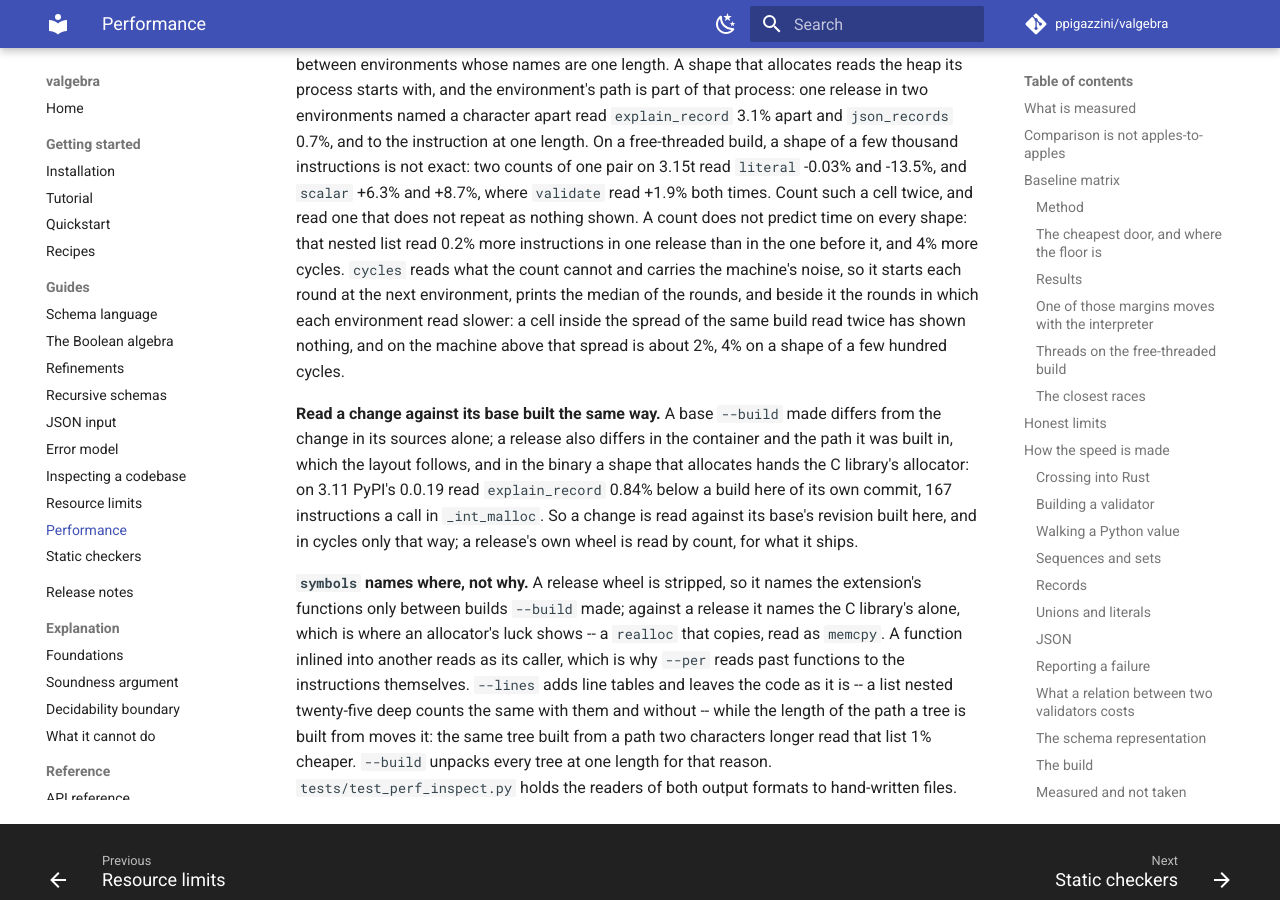
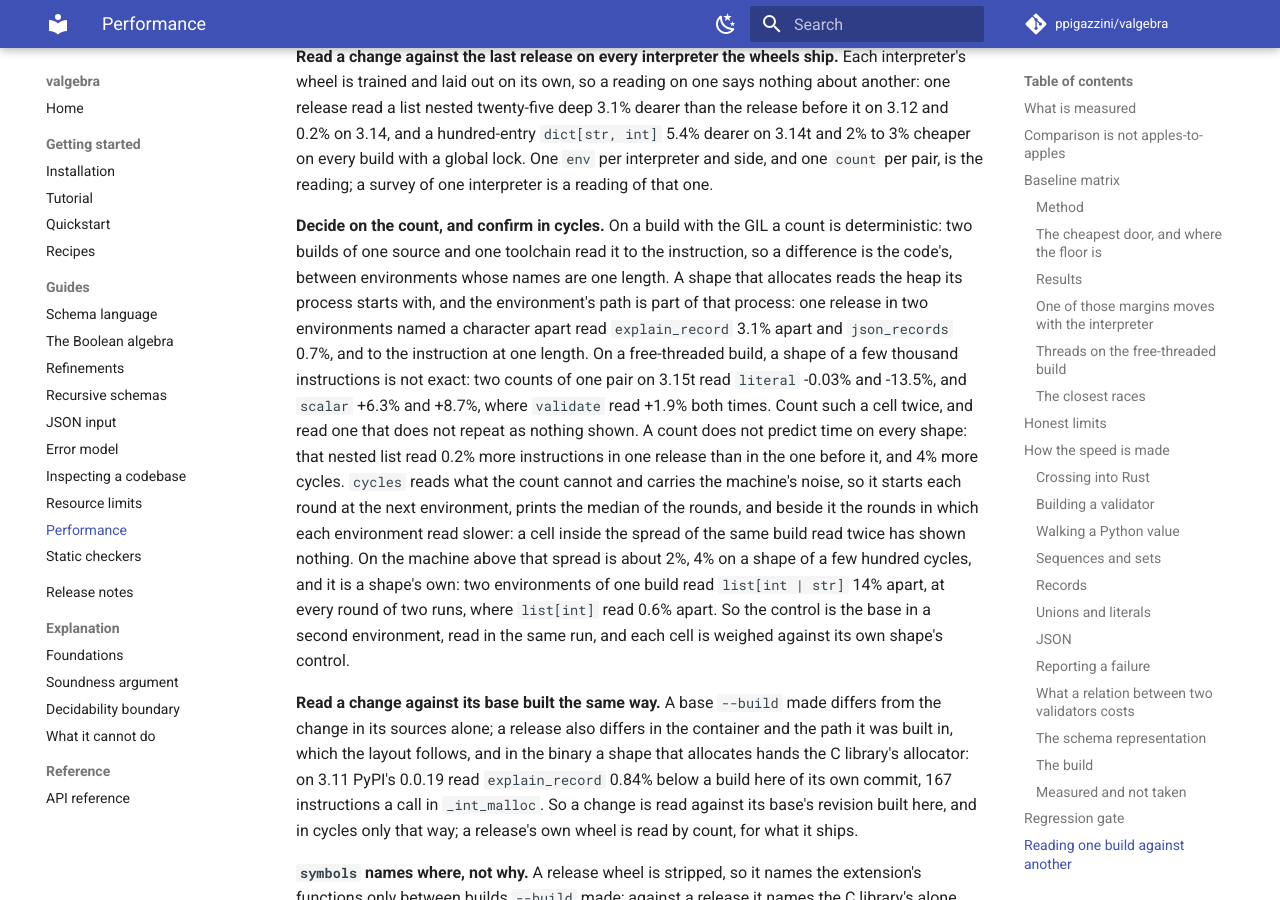
Before and after one commit to ppigazzini/valgebra, an MkDocs documentation site: the page built from docs/11-performance.md, in a window 1280 px wide and 900 px high, scrolled down 28586 px. Built offline with MkDocs 1.6.1 and Material for MkDocs 9.7.7, drawn with Linux system fonts in a browser that asks for light colours; comment, search, counter and statistics services are not loaded; some of the changed text lies outside the part shown.

Commit message:
docs: aligning code to 64 bytes is measured and not taken
The performance page's "Measured and not taken" names the two alignment
policies a cycles residue invites. A list of a thousand refined integers reads
2% more cycles on CPython 3.14 in one build than in another at an equal count,
nearly all of it frontend stalls: its function's code is identical and starts
16 bytes later in a 64-byte line. Loop heads aligned to 64 bytes leave it 1.7%
dearer and functions aligned to 64 bytes 2.0%, for a library 1.5% larger, and
every other shape moves about 1% either way.

The page's cycles spread is a shape's own: two environments of one build read
a list of `int | str` 14% apart at every round, where a list of `int` reads
0.6% apart, so each cell is weighed against its own shape's control.

```diff
--- a/docs/11-performance.md
+++ b/docs/11-performance.md
@@ -1173,6 +1173,15 @@
   on every wheel target.
 - **A snapshot of a list on CPython 3.14**: 1.65 ns an element against 1.28 in
   place, timed, because that interpreter makes the reference counts cheap.
+- **Aligning code to 64 bytes**: a function starts on a 16-byte boundary, so a
+  change anywhere in the library can move it 16 bytes across the processor's
+  64-byte fetch lines. A list of a thousand refined integers read 2% more cycles
+  on CPython 3.14 in one build than in another at an equal count, nearly all of
+  it frontend stalls: its function's code is identical and starts 16 bytes later
+  in its line. Loop heads aligned to 64 bytes leave it 1.7% dearer, and
+  functions aligned to 64 bytes 2.0%, for a library 1.5% larger; every other
+  shape moves about 1% either way under either, inside its own shape's spread.
+  Read with `perf_inspect.py cycles`, thirty rounds.
 
 ## Regression gate
 
@@ -1311,8 +1320,12 @@
 count cannot and carries the machine's noise, so it starts each round at the
 next environment, prints the median of the rounds, and beside it the rounds in
 which each environment read slower: a cell inside the spread of the same build
-read twice has shown nothing, and on the machine above that spread is about 2%,
-4% on a shape of a few hundred cycles.
+read twice has shown nothing. On the machine above that spread is about 2%, 4%
+on a shape of a few hundred cycles, and it is a shape's own: two environments
+of one build read `list[int | str]` 14% apart, at every round of two runs,
+where `list[int]` read 0.6% apart. So the control is the base in a second
+environment, read in the same run, and each cell is weighed against its own
+shape's control.
 
 **Read a change against its base built the same way.** A base `--build`
 made differs from the change in its sources alone; a release also differs in
```
